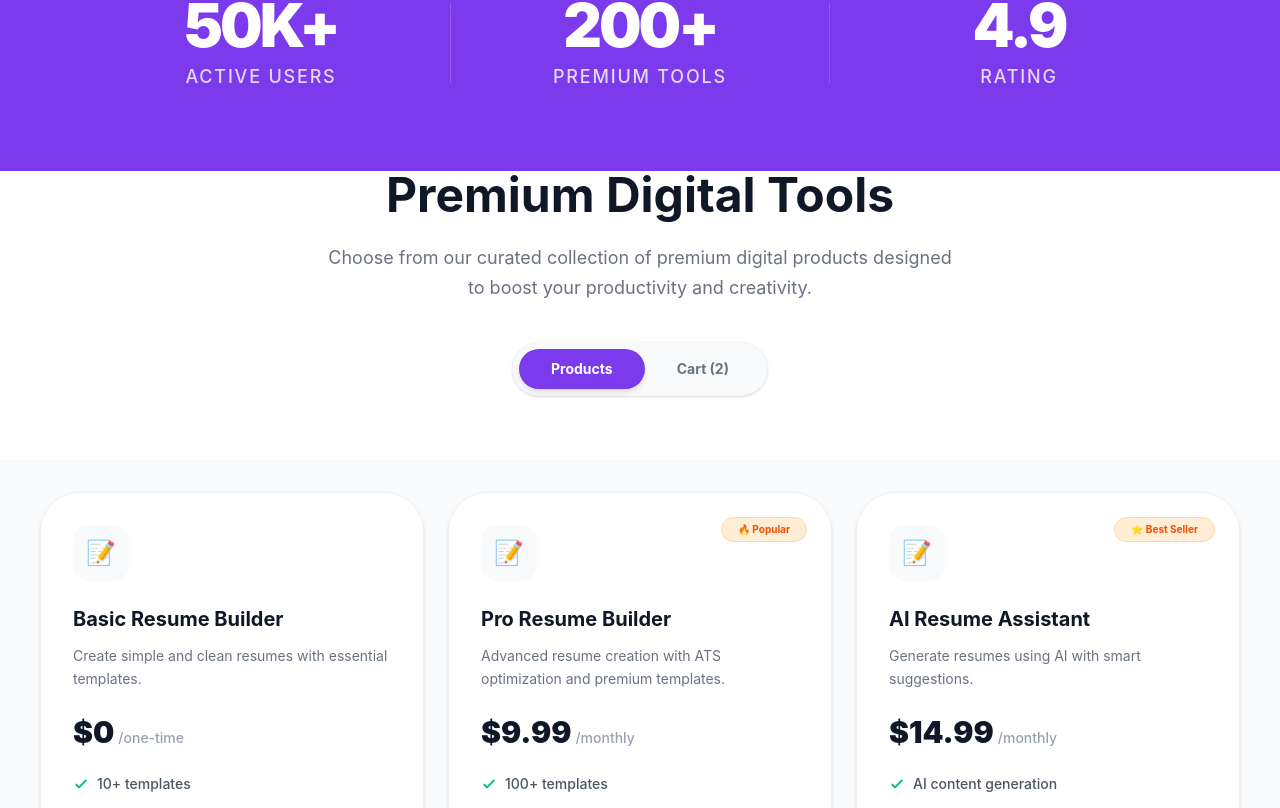
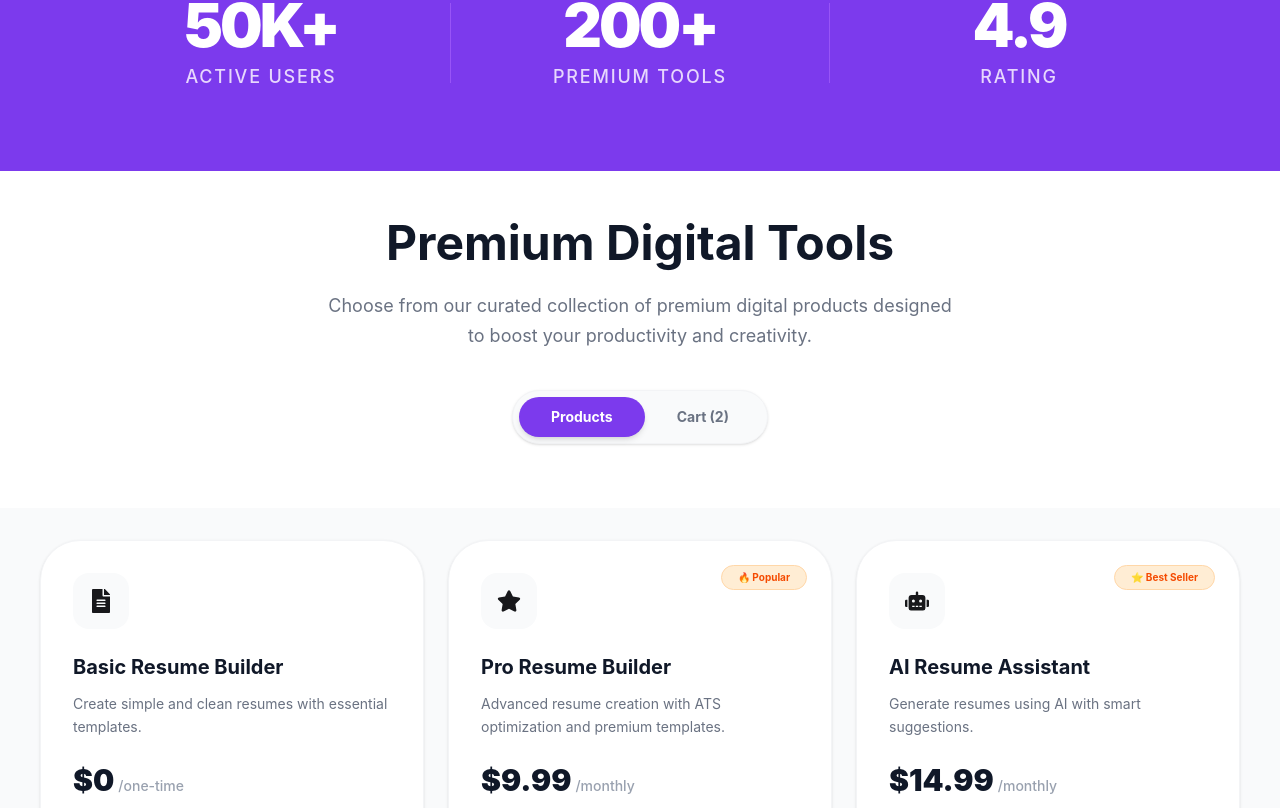
Before and after one commit to Pro-Tik/ph-b-13-a06, a React (Vite) app: page / in a window 1280 px wide. Shown: the part 978-1786 px from the top of the page. Built offline with nearby package versions, Linux system fonts and the light colour scheme.

Commit message:
New Sections

```diff
--- a/src/components/tools/Cards.jsx
+++ b/src/components/tools/Cards.jsx
@@ -35,13 +35,17 @@ export default function Cards({ data }) {
           {/* Optional Premium Badge */}
           {plan.price > 0 && (
             <span className="absolute top-6 right-6 px-4 py-1 rounded-full text-[10px] font-bold border bg-orange-100 text-orange-600 border-orange-200">
-              {plan.badge}
+              {plan.badge ? plan.badge : "Free"}
             </span>
           )}
 
           {/* Icon Container */}
           <div className="w-14 h-14 rounded-2xl mb-6 flex items-center justify-center bg-gray-50 group-hover:scale-110 transition-transform">
-            <span className="text-2xl">📝</span>
+            <span className="text-2xl">
+              {React.createElement(
+                FaIcons[plan.icon] || FaIcons.FaQuestionCircle,
+              )}
+            </span>
           </div>
 
           {/* Dynamic Content */}
--- /dev/null
+++ b/src/components/tools/Cart.jsx
@@ -0,0 +1,72 @@
+import React from "react";
+
+export default function Cart() {
+  // Static data matching your screenshot.
+  // You can later pass this down as a prop (e.g., ({ cartItems })) when your app is dynamic.
+  const cartItems = [
+    {
+      id: 1,
+      name: "AI Writing Pro",
+      price: 29,
+      icon: "📝", // Using an emoji as a placeholder for your actual icon
+    },
+    {
+      id: 2,
+      name: "Design Templates Pack",
+      price: 49,
+      icon: "🛠️",
+    },
+  ];
+
+  // Calculate the total price
+  const total = cartItems.reduce((sum, item) => sum + item.price, 0);
+
+  return (
+    <div className="max-w-4xl mx-auto w-full px-4 mb-20">
+      <div className="bg-white border border-gray-100 rounded-[2rem] p-6 md:p-10 shadow-[0_2px_15px_-3px_rgba(0,0,0,0.07),0_10px_20px_-2px_rgba(0,0,0,0.04)]">
+        <h3 className="text-xl font-bold text-gray-900 mb-6">Your Cart</h3>
+
+        {/* Cart Items List */}
+        <div className="space-y-4">
+          {cartItems.map((item) => (
+            <div
+              key={item.id}
+              className="flex items-center justify-between p-4 bg-gray-50 rounded-2xl"
+            >
+              <div className="flex items-center gap-4">
+                {/* Icon Container */}
+                <div className="w-12 h-12 bg-white rounded-full flex items-center justify-center shadow-sm text-xl">
+                  {item.icon}
+                </div>
+
+                {/* Item Details */}
+                <div>
+                  <h4 className="font-semibold text-gray-900 text-sm md:text-base">
+                    {item.name}
+                  </h4>
+                  <p className="text-gray-500 text-sm mt-0.5">${item.price}</p>
+                </div>
+              </div>
+
+              {/* Remove Button */}
+              <button className="text-[#ff4782] text-sm font-medium hover:text-[#e63e75] transition-colors px-2">
+                Remove
+              </button>
+            </div>
+          ))}
+        </div>
+
+        {/* Total Section */}
+        <div className="flex items-center justify-between mt-10 mb-6">
+          <span className="text-gray-500 text-sm">Total:</span>
+          <span className="text-2xl font-bold text-gray-900">${total}</span>
+        </div>
+
+        {/* Checkout Button */}
+        <button className="w-full bg-[#8b3dff] text-white py-4 rounded-2xl font-bold text-sm hover:bg-[#7a35e6] transform active:scale-[0.98] transition-all shadow-md">
+          Proceed To Checkout
+        </button>
+      </div>
+    </div>
+  );
+}
--- a/src/components/tools/ToolsHeader.jsx
+++ b/src/components/tools/ToolsHeader.jsx
@@ -1,8 +1,11 @@
 import React from "react";
 
-const ToolsHeader = () => {
+const ToolsHeader = ({ activeTab, setActiveTab }) => {
+  const activeStyle = "bg-[#7c3aed] text-white shadow-md";
+  const inactiveStyle =
+    "text-gray-500 hover:text-gray-800 bg-transparent shadow-none";
   return (
-    <div className="text-center max-w-2xl mx-auto mb-16 px-6">
+    <div className="text-center max-w-2xl mx-auto mb-16 px-6 mt-12">
       <h2 className="text-4xl md:text-5xl font-bold text-gray-900 mb-6">
         Premium Digital Tools
       </h2>
@@ -13,15 +16,26 @@ const ToolsHeader = () => {
 
       {/* Toggle Pill */}
       <div className="inline-flex items-center bg-gray-50 border border-gray-100 p-1.5 rounded-full shadow-sm">
-        <button className="bg-[#7c3aed] text-white px-8 py-2.5 rounded-full text-sm font-bold transition shadow-md">
+        <button
+          onClick={() => setActiveTab("products")}
+          className={`px-8 py-2.5 rounded-full text-sm font-bold transition ${
+            activeTab === "products" ? activeStyle : inactiveStyle
+          }`}
+        >
           Products
         </button>
-        <button className="text-gray-500 px-8 py-2.5 rounded-full text-sm font-bold hover:text-gray-800 transition">
+        <button
+          onClick={() => setActiveTab("cart")}
+          className={`px-8 py-2.5 rounded-full text-sm font-bold transition ${
+            activeTab === "cart" ? activeStyle : inactiveStyle
+          }`}
+        >
           Cart (2)
         </button>
       </div>
     </div>
   );
+
 };
 
 export default ToolsHeader;
--- a/src/components/tools/ToolsSection.jsx
+++ b/src/components/tools/ToolsSection.jsx
@@ -1,12 +1,14 @@
 import React, { useState, useEffect } from "react";
 import ToolsHeader from "./ToolsHeader";
 import Cards from "./Cards";
-
+import Cart from "./Cart";
 import axios from "axios";
 
 export default function ToolsSection() {
   // 1. Create a state variable to hold your data
   const [plans, setPlans] = useState(null);
+  const [activeTab, setactiveTab] = useState("products");
+  const [cartItems, setCartItems] = useState([]);
   useEffect(() => {
     const fetchPlans = async () => {
       const response = await axios.get("/data.json");
@@ -15,11 +17,29 @@ export default function ToolsSection() {
     fetchPlans();
   }, []);
 
+  const handleAddToCart = (plan) => {
+    // Optional: Check if the item is already in the cart to prevent duplicates
+    const isAlreadyInCart = cartItems.find((item) => item.id === plan.id);
+    if (!isAlreadyInCart) {
+      setCartItems([...cartItems, plan]);
+      alert(`${plan.name} added to cart!`); // Simple feedback for the user
+    } else {
+      alert(`${plan.name} is already in your cart.`);
+    }
+  };
   // console.log(plans);
   return (
     <>
-      <ToolsHeader></ToolsHeader>
-      <Cards data={plans}></Cards>
+      <ToolsHeader
+        activeTab={activeTab}
+        setActiveTab={setactiveTab}
+        cartCount={cartItems.length}
+      ></ToolsHeader>
+      {activeTab === "products" ? (
+        <Cards data={plans} onAddToCart={handleAddToCart}></Cards>
+      ) : (
+        <Cart cartItems={cartItems}></Cart>
+      )}
     </>
   );
 }
```
